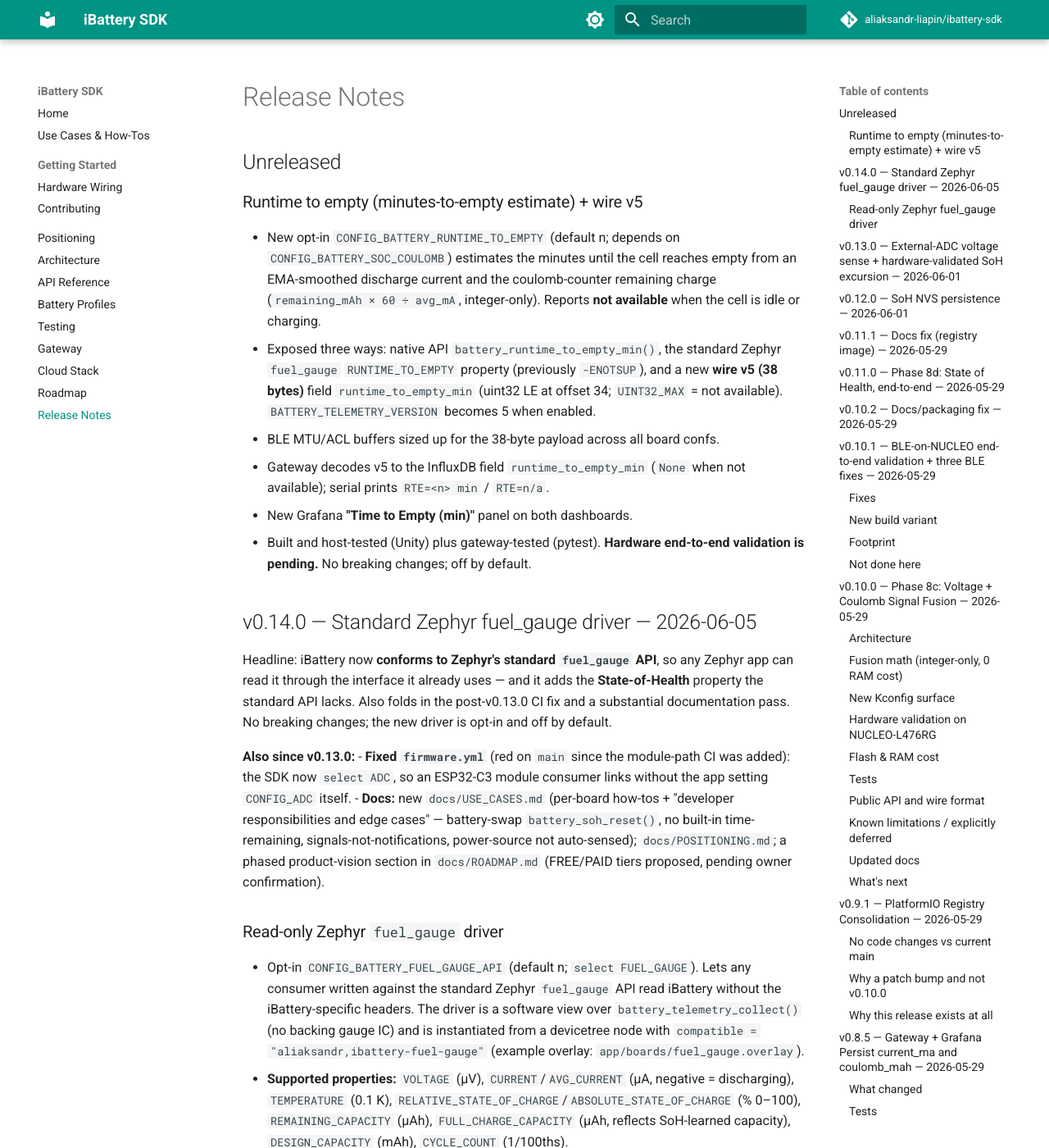
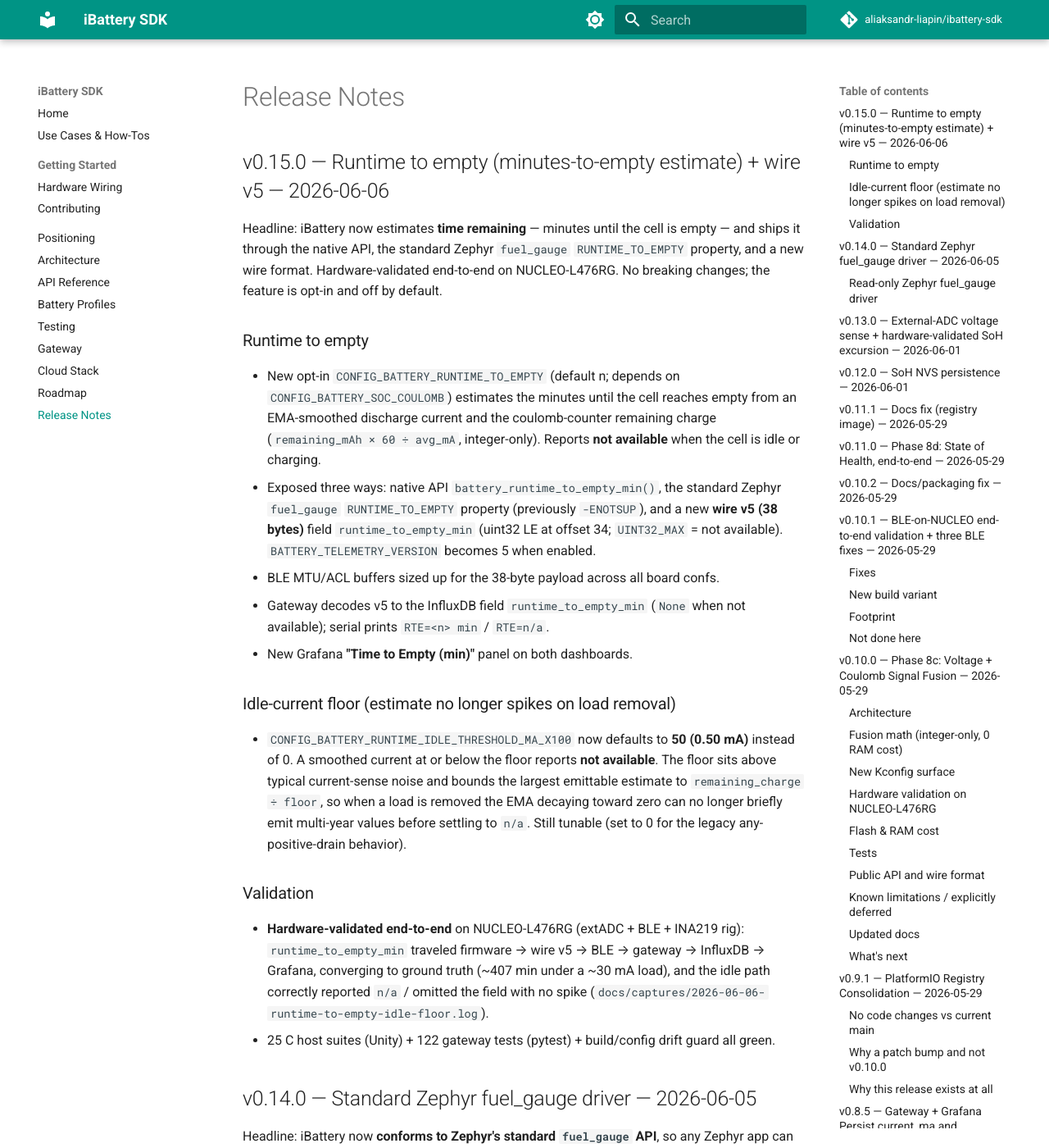
Before and after one commit to aliaksandr-liapin/ibattery-sdk, an MkDocs documentation site: the page built from docs/RELEASE_NOTES.md, in a window 1280 px wide and 1400 px high. Shown: the whole window at 82% size. Built offline with MkDocs 1.6.1 and Material for MkDocs 9.7.7, drawn with Linux system fonts in a browser that asks for light colours; comment, search, counter and statistics services are not loaded.

Commit message:
release: v0.15.0 — runtime-to-empty (time remaining) + idle-current floor (#28)
Bundles runtime-to-empty (PR #25) and the idle-current floor fix (PR #27),
both hardware-validated E2E on NUCLEO-L476RG. Bumps library.json to 0.15.0,
adds the v0.15.0 RELEASE_NOTES entry, and updates CLAUDE.md current state.

Co-authored-by: Claude Opus 4.8 <noreply@anthropic.com>

```diff
--- a/docs/RELEASE_NOTES.md
+++ b/docs/RELEASE_NOTES.md
@@ -1,8 +1,13 @@
 # Release Notes
 
-## Unreleased
-
-### Runtime to empty (minutes-to-empty estimate) + wire v5
+## v0.15.0 — Runtime to empty (minutes-to-empty estimate) + wire v5 — 2026-06-06
+
+Headline: iBattery now estimates **time remaining** — minutes until the cell is
+empty — and ships it through the native API, the standard Zephyr `fuel_gauge`
+`RUNTIME_TO_EMPTY` property, and a new wire format. Hardware-validated end-to-end
+on NUCLEO-L476RG. No breaking changes; the feature is opt-in and off by default.
+
+### Runtime to empty
 
 - New opt-in `CONFIG_BATTERY_RUNTIME_TO_EMPTY` (default n; depends on
   `CONFIG_BATTERY_SOC_COULOMB`) estimates the minutes until the cell reaches
@@ -17,8 +22,26 @@
 - Gateway decodes v5 to the InfluxDB field `runtime_to_empty_min` (`None` when
   not available); serial prints `RTE=<n> min` / `RTE=n/a`.
 - New Grafana **"Time to Empty (min)"** panel on both dashboards.
-- Built and host-tested (Unity) plus gateway-tested (pytest). **Hardware
-  end-to-end validation is pending.** No breaking changes; off by default.
+
+### Idle-current floor (estimate no longer spikes on load removal)
+
+- `CONFIG_BATTERY_RUNTIME_IDLE_THRESHOLD_MA_X100` now defaults to **50 (0.50 mA)**
+  instead of 0. A smoothed current at or below the floor reports **not available**.
+  The floor sits above typical current-sense noise and bounds the largest
+  emittable estimate to `remaining_charge ÷ floor`, so when a load is removed the
+  EMA decaying toward zero can no longer briefly emit multi-year values before
+  settling to `n/a`. Still tunable (set to 0 for the legacy any-positive-drain
+  behavior).
+
+### Validation
+
+- **Hardware-validated end-to-end** on NUCLEO-L476RG (extADC + BLE + INA219 rig):
+  `runtime_to_empty_min` traveled firmware → wire v5 → BLE → gateway → InfluxDB →
+  Grafana, converging to ground truth (~407 min under a ~30 mA load), and the
+  idle path correctly reported `n/a` / omitted the field with no spike
+  (`docs/captures/2026-06-06-runtime-to-empty-idle-floor.log`).
+- 25 C host suites (Unity) + 122 gateway tests (pytest) + build/config drift
+  guard all green.
 
 ## v0.14.0 — Standard Zephyr fuel_gauge driver — 2026-06-05
 
--- a/library.json
+++ b/library.json
@@ -1,7 +1,7 @@
 {
     "$schema": "https://raw.githubusercontent.com/platformio/platformio-core/develop/platformio/assets/schema/library.json",
     "name": "ibattery-sdk",
-    "version": "0.14.0",
+    "version": "0.15.0",
     "description": "Battery intelligence SDK for IoT — voltage measurement, SoC estimation (voltage-LUT + working coulomb counting via INA219 + optional voltage/coulomb signal fusion), temperature monitoring, power state management, BLE telemetry. Median voltage filter, SoC slew-rate limiter, and current-adaptive fusion for accuracy under load. Hardware-validated on NUCLEO-L476RG. Supports CR2032 and LiPo.",
     "keywords": "battery, soc, voltage, current, coulomb, ina219, iot, embedded, lipo, cr2032, telemetry, ble, power-management, zephyr",
     "homepage": "https://aliaksandr-liapin.github.io/ibattery-sdk/",
```
Also changed, not shown: CLAUDE.md (+2 -2 lines).
